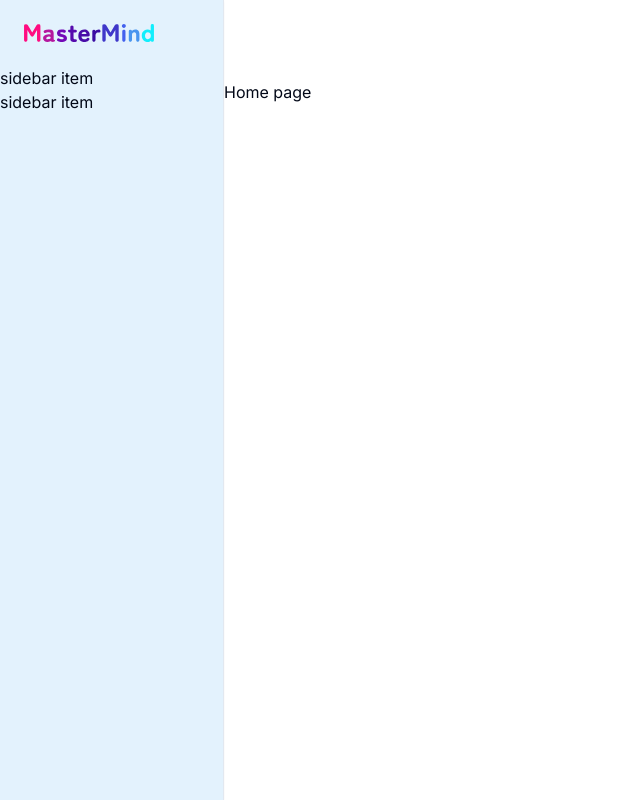
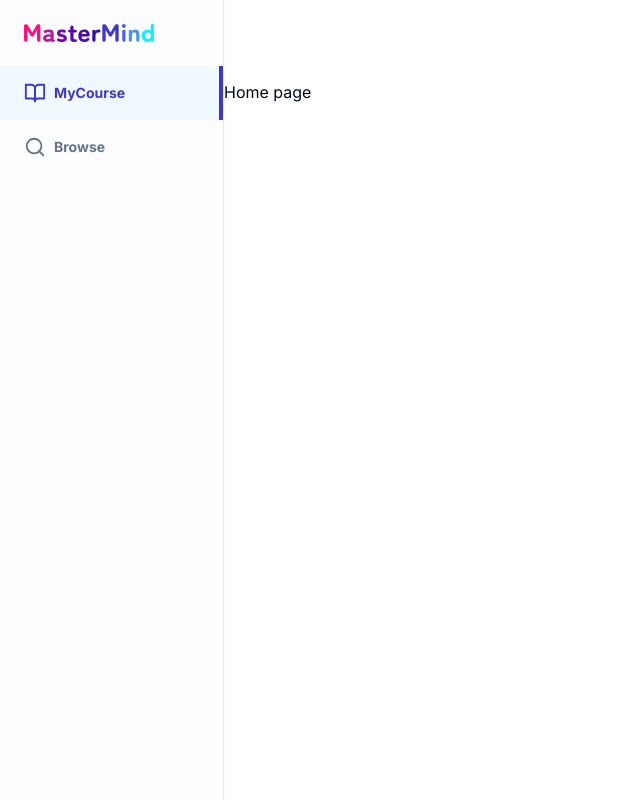
Before and after one commit to Sara-Ho99/master-mind, a Next.js app: page / in a window 1280 px wide. Shown: the whole page, without its empty margins (0-640 px from the left). Built offline with nearby package versions, Linux system fonts and the light colour scheme.

Commit message:
feat and style: nav button for sidebar

```diff
--- a/components/sidebar-item.tsx
+++ b/components/sidebar-item.tsx
@@ -1,8 +1,58 @@
 // indicate that the component should run on the client-side (browser) instead of the server-side (Node.js).
 "use client";
 
-function SidebarItem() {
-  return <div>sidebar item</div>;
+import { LucideIcon } from "lucide-react";
+import { usePathname, useRouter } from "next/navigation";
+import { cn } from "@/lib/utils";
+
+// refine props type
+interface SidebarItemProps {
+  icon: LucideIcon;
+  label: string;
+  href: string; // the target route path
+}
+
+// destructure props and annotate the type
+function SidebarItem({ icon: Icon, label, href }: SidebarItemProps) {
+  const pathname = usePathname(); // get the current pathname
+  const router = useRouter(); // get the router object
+
+  const isActive =
+    (pathname === "/" && href === "/") || // current path is the root route
+    pathname === href || // current path is the href route
+    pathname?.startsWith(`${href}/`); // current path is a child of the href route
+
+  const handleClick = () => {
+    router.push(href); // navigate to the href route
+  };
+
+  return (
+    <button
+      onClick={handleClick}
+      type="button"
+      className={cn(
+        "flex items-center gap-x-2 text-slate-500 text-sm font-[700] pl-6 transition-all hover:text-slate-600 hover:bg-slate-300/20",
+        isActive &&
+          "text-[#3f37c9] bg-sky-200/20 hover:bg-sky-200/20 hover:text-[#3f37c9]"
+      )}
+    >
+      {/* button */}
+      <div className="flex items-center gap-x-2 py-4">
+        <Icon
+          size={22}
+          className={cn("text-slate-500", isActive && "text-[#3f37c9]")}
+        />
+        {label}
+      </div>
+      {/* side indicator */}
+      <div
+        className={cn(
+          "ml-auto opacity-0 border-2 border-[#3f37c9] h-full transition-all",
+          isActive && "opacity-100"
+        )}
+      />
+    </button>
+  );
 }
 
 export default SidebarItem;
--- a/components/sidebar-routes.tsx
+++ b/components/sidebar-routes.tsx
@@ -7,7 +7,7 @@ import SidebarItem from "./sidebar-item";
 const studentRoutes = [
   {
     icon: BookOpen,
-    label: "Dashboard",
+    label: "MyCourse",
     href: "/",
   },
   {
@@ -25,7 +25,12 @@ function SidebarRoutes() {
   return (
     <div className="flex flex-col w-full">
       {routes.map((route) => (
-        <SidebarItem />
+        <SidebarItem
+          key={route.href}
+          icon={route.icon}
+          label={route.label}
+          href={route.href}
+        />
       ))}
     </div>
   );
--- a/components/sidebar.tsx
+++ b/components/sidebar.tsx
@@ -3,7 +3,7 @@ import SidebarRoutes from "./sidebar-routes";
 
 function Sidebar() {
   return (
-    <div className="h-full border-r flex flex-col overflow-y-auto bg-[#e3f2fd] shadow-sm">
+    <div className="h-full border-r flex flex-col overflow-y-auto bg-[#fdfdff] shadow-sm">
       <div className="p-6">
         <Image height={130} width={130} alt="logo" src="/logo.svg" />
       </div>
```
